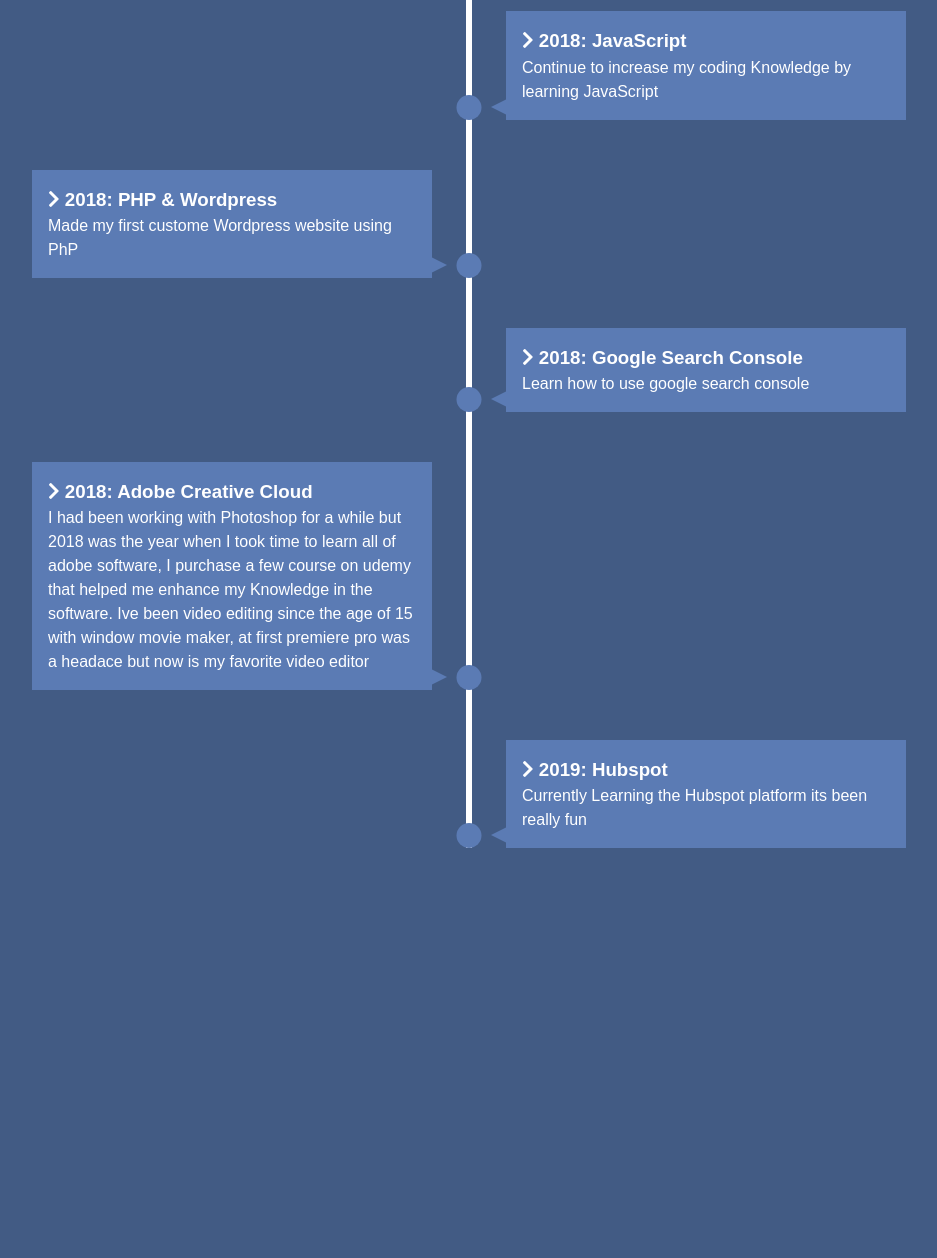
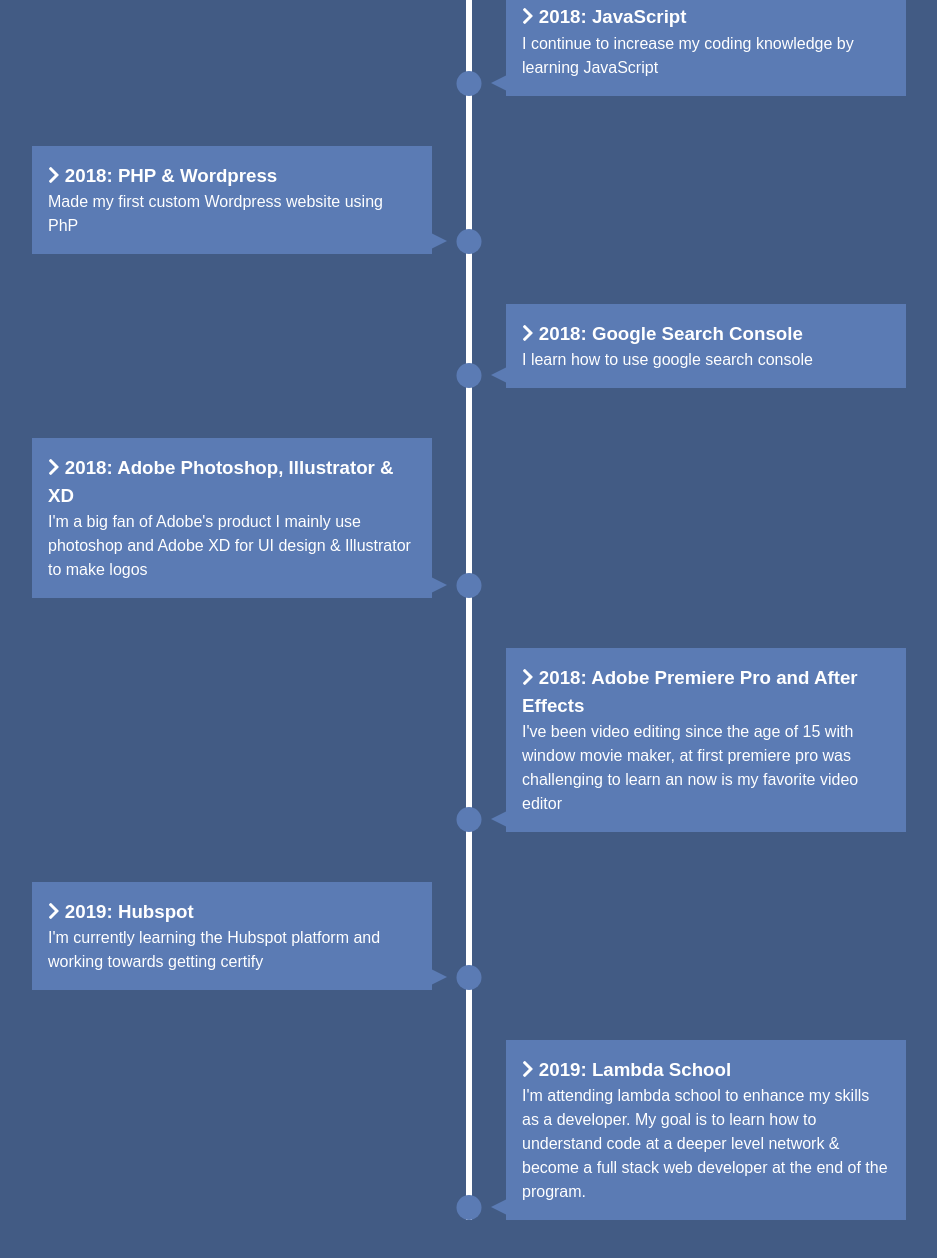
Before and after one commit to JuniorTavarez/knowledge_resume, a plain HTML site: page index.html in a window 1280 px wide. Shown: the part 664-1922 px from the top of the page, without its empty margins (171-1108 px from the left). Before the commit the page ends 1612 px from the top, so only its background shows below. Drawn offline with Linux system fonts and the light colour scheme.

Commit message:
updated 1/27/2019

```diff
--- a/index.html
+++ b/index.html
@@ -23,7 +23,9 @@
       <li>
         <div>
           <h3><i class="fas fa-chevron-right"></i> 2017: HTML & CSS</h3>
-          <p>This was when I was introduce to web development via "Free Code Camp". Ever since I've been addicted to coding, is my biggest passion and I enjoy learning more</p>
+          <p>
+            This was when I was introduce to web development via "Free Code Camp", Ever since I've been addicted to coding.
+          </p>
         </div>
       </li>
       <li>
@@ -32,7 +34,7 @@
             <i class="fas fa-chevron-right"></i> 2018: Google Analitics & Google Ads
           </h3>
           <p>
-            I took google free online course for Google ads and Analitics and became cetify
+            I took Google's free online course on Google ads & Google analytics then became certify
           </p>
         </div>
       </li>
@@ -40,7 +42,7 @@
         <div>
           <h3><i class="fas fa-chevron-right"></i> 2018: JavaScript</h3>
           <p>
-            Continue to increase my coding Knowledge by learning JavaScript
+           I continue to increase my coding knowledge by learning JavaScript
           </p>
         </div>
       </li>
@@ -48,7 +50,7 @@
         <div>
           <h3><i class="fas fa-chevron-right"></i> 2018: PHP & Wordpress</h3>
           <p>
-            Made my first custome Wordpress website using PhP
+            Made my first custom Wordpress website using PhP
           </p>
         </div>
       </li>
@@ -56,15 +58,23 @@
         <div>
           <h3><i class="fas fa-chevron-right"></i> 2018: Google Search Console</h3>
           <p>
-            Learn how to use google search console
+            I learn how to use google search console
           </p>
         </div>
       </li>
       <li>
         <div>
-          <h3><i class="fas fa-chevron-right"></i> 2018: Adobe Creative Cloud</h3>
+          <h3><i class="fas fa-chevron-right"></i> 2018: Adobe Photoshop, Illustrator & XD</h3>
           <p>
-            I had been working with Photoshop for a while but 2018 was the year when I took time to learn all of adobe software, I purchase a few course on udemy that helped me enhance my Knowledge in the software. Ive been video editing since the age of 15 with window movie maker, at first premiere pro was a headace but now is my favorite video editor
+            I'm a big fan of Adobe's product I mainly use photoshop and Adobe XD for UI design & Illustrator to make logos
+          </p>
+        </div>
+      </li>
+      <li>
+        <div>
+          <h3><i class="fas fa-chevron-right"></i> 2018: Adobe Premiere Pro and After Effects</h3>
+          <p>
+            I've been video editing since the age of 15 with window movie maker, at first premiere pro was challenging to learn an now is my favorite video editor
           </p>
         </div>
       </li>
@@ -74,7 +84,15 @@
             <i class="fas fa-chevron-right"></i> 2019: Hubspot
           </h3>
           <p>
-            Currently Learning the Hubspot platform its been really fun
+            I'm currently learning the Hubspot platform and working towards getting certify
+          </p>
+        </div>
+      </li>
+      <li>
+        <div>
+          <h3><i class="fas fa-chevron-right"></i> 2019: Lambda School</h3>
+          <p>
+            I'm attending lambda school to enhance my skills as a developer. My goal is to learn how to understand code at a deeper level network & become a full stack web developer at the end of the program.
           </p>
         </div>
       </li>
```
